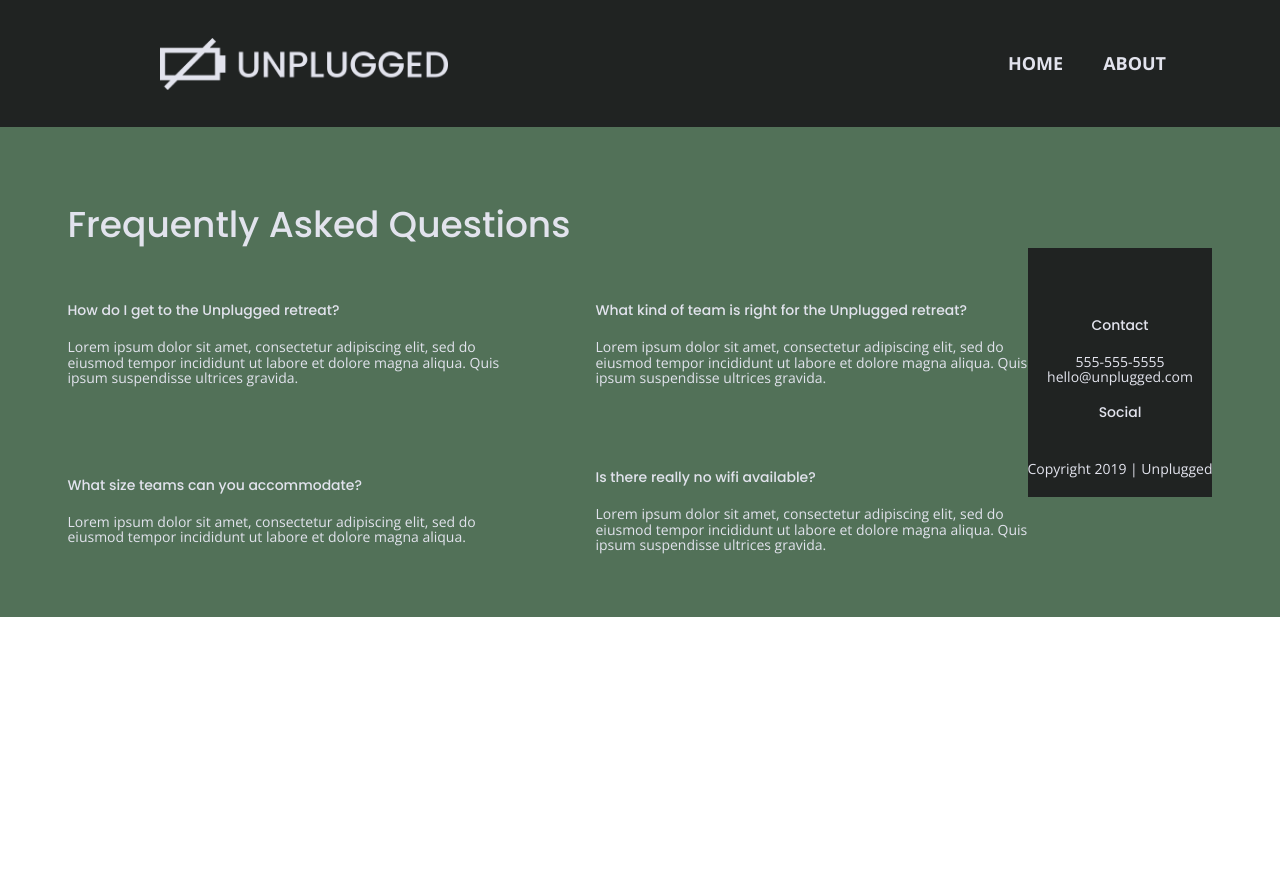
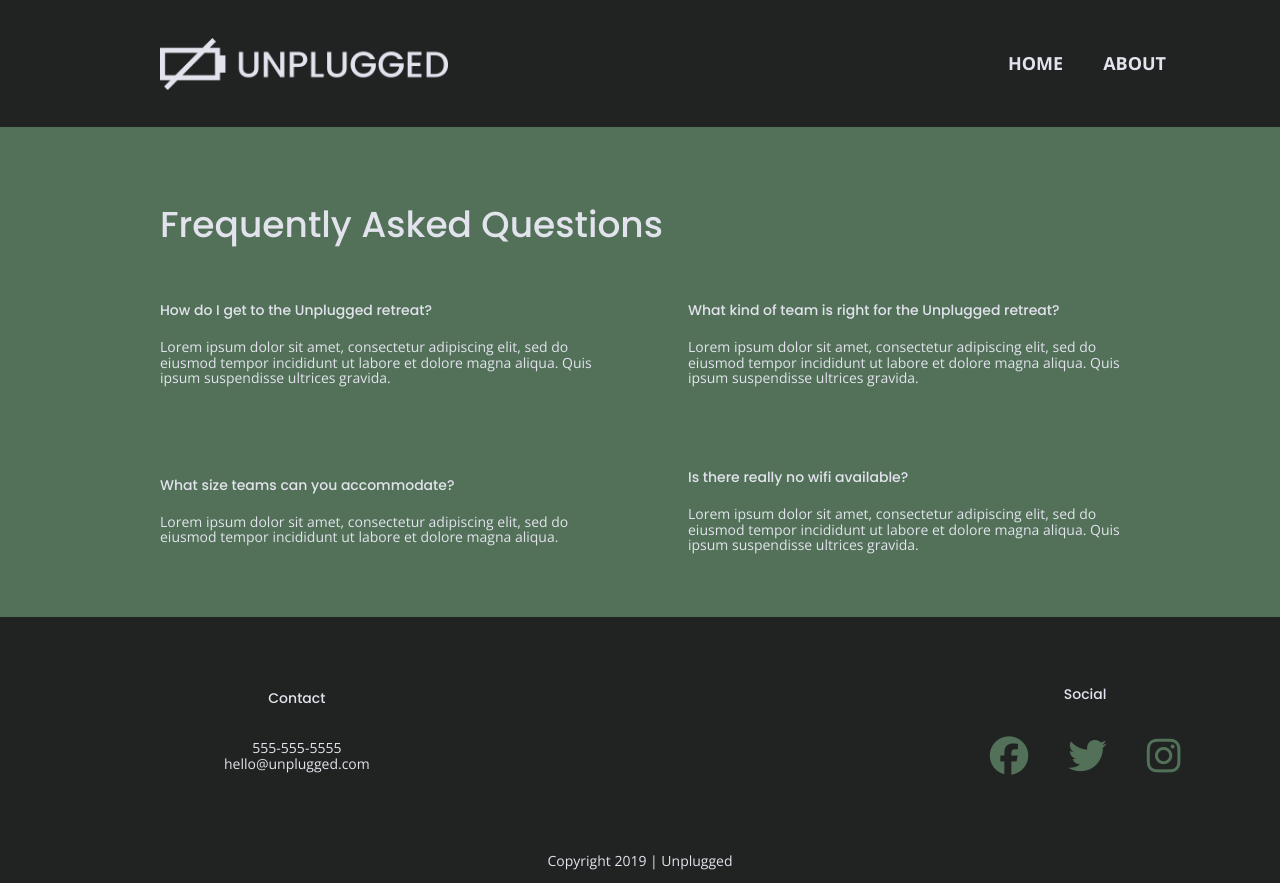
Before and after one commit to priyacodes10/unplugged-site, a website: page faq/index.html in a window 1280 px wide. Before the commit the page ends 800 px from the top, so only its background shows below. Drawn offline with nearby package versions, Linux system fonts and the light colour scheme.

Commit message:
social icons

```diff
--- a/css/main.css
+++ b/css/main.css
@@ -151,7 +151,7 @@ figure{
 }
 
 address {
-font-style:normal;
+font-style: normal;
 }
 
 .content-wrapper{
@@ -219,29 +219,46 @@ header nav ul li{
   font-size: 1.125em;
 }
 
+
+
 footer {
   text-align: center;
-  flex-direction: column;
+  flex-direction: row;
 }
 
-footer p {
-  margin: 0;
+.footer-content {
+  display: flex;
+  flex-flow: column;
 }
 
 footer .content-wrapper{
   width: 55%;
-  margin: 50px 0;
+
+
 }
 
 
 footer .contact{
   margin-bottom: 50px;
+  display: flex;
+  justify-content: center;
+  align-items: center;
+  flex-flow: column;
+
 }
+
 
 footer .social-icons {
   display: flex;
   justify-content: space-around;
   align-items: center;
+
+
+}
+
+
+footer .social{
+  padding: 0 0 0 600px;
 }
 
 footer .social-icons p {
@@ -250,8 +267,17 @@ footer .social-icons p {
   align-items: center;
 }
 
+.social-icons i{
+  font-size: 2.75em;
+  padding: 0 20px 0 20px;
+  color: #527158;
+
+}
+
 footer .copyright {
-  margin: 20px 0;
+  display: flex;
+  align-items:center;
+  padding: 50px 500px 0 500px;
 }
 
 /* -------------------- Mobile Styles - Homepage -------------------- */
@@ -322,10 +348,12 @@ input[type=button] {
   display: flex;
   justify-content: center;
   flex-flow: row wrap;
+
 }
 .features i{
   font-size: 3.75em;
   margin-bottom: 40px;
+
 }
 
 .features h2 {
@@ -342,6 +370,7 @@ input[type=button] {
   justify-content: center;
   align-items: center;
   flex-flow: row wrap;
+
 }
 
 .features p {
@@ -493,11 +522,11 @@ aside {
 }
 
 .faq .content-wrapper {
-  margin: 50px 0 0 0;
   display: flex;
   justify-content: center;
   align-items: center;
   flex-flow: row wrap;
+  margin: 50px 0 0 0;
 }
 
 .faq h2 {
--- a/faq/index.html
+++ b/faq/index.html
@@ -75,46 +75,39 @@
     <div class="content-wrapper">
       <div class="footer-content">
         <div class="contact">
-
-            <p><a href="https://www.facebook.com/yoursite" target="_blank"></a></p>
-            <p><a href="https://wwww.instagram.com/yoursite" target="_blank"></a></p>
-          </div>
-        </div>
-      </div>
-    </div>
-
-
-
-        <h4>Contact</h4>
+          <h4>Contact</h4>
         <address>
-          <p>555-555-5555<br>
-          hello@unplugged.com
+          <p>
+            555-555-5555<br>
+            hello@unplugged.com
         </p>
         </address>
       </div>
-    </div>
+
     <div class="social">
       <h4>Social</h4>
       <div class="social-icons">
         <p>
-          <a href="https://www.facebook.com/Skillcrush/" target="_blank"></a>
+          <a href="https://www.facebook.com/Skillcrush/" target="_blank"><i class="fab fa-facebook"></i></a>
             </p>
             <p>
-              <a href="https://twitter.com/Skillcrush" target="_blank"></a>
+              <a href="https://twitter.com/Skillcrush" target="_blank"><i class="fab fa-twitter"></i></a>
             </p>
             <p>
-              <a href="https://www.instagram.com/skillcrush/" target="_blank"></a>
+              <a href="https://www.instagram.com/skillcrush/" target="_blank"><i class="fab fa-instagram"></i></a>
             </p>
       </div>
     </div>
   </div>
+</div>
+
     <div class="copyright">
       <p>Copyright 2019 | Unplugged </p>
 
     </div>
   </footer>
 
-</section>
+
 <script src="../js/vendor/modernizr-3.11.2.min.js"></script>
 <script src="../js/plugins.js"></script>
 <script src="../js/main.js"></script>
```
Also changed, not shown: about/index.html (+4 -4 lines), img/index.html (+4 -3 lines).
